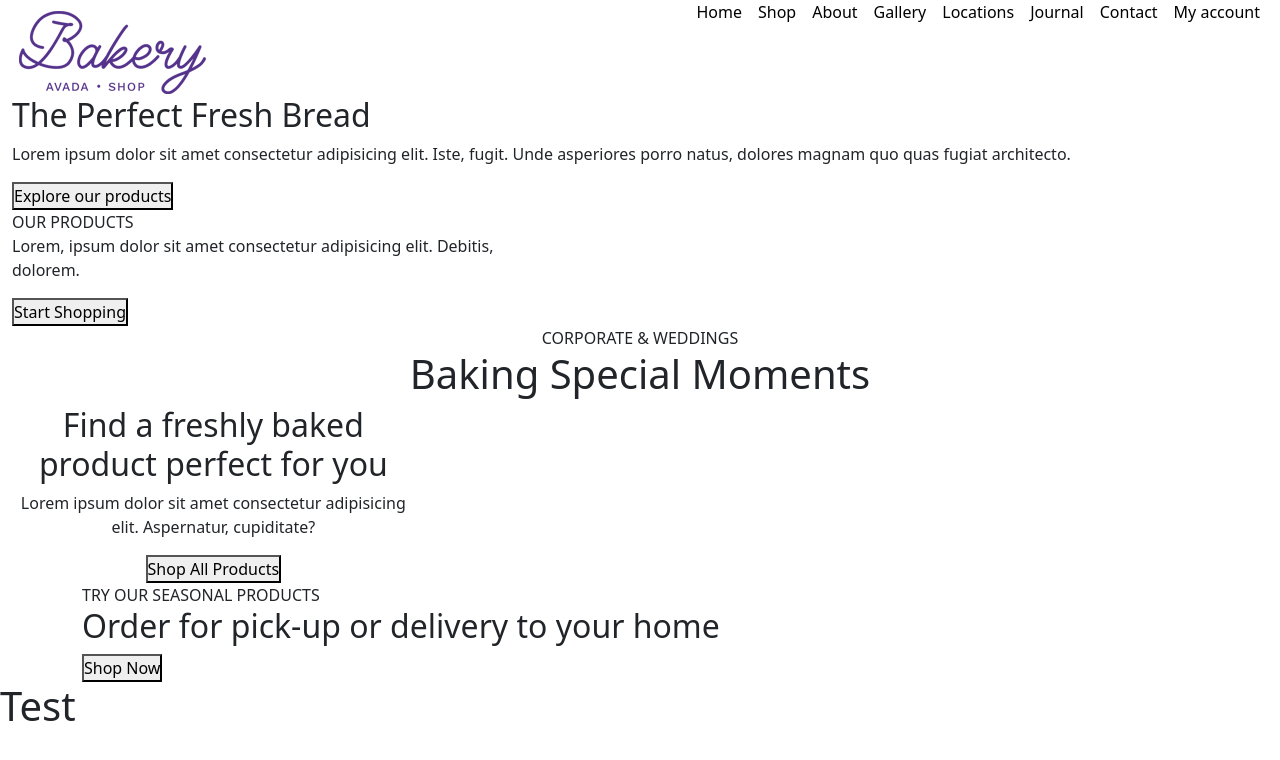
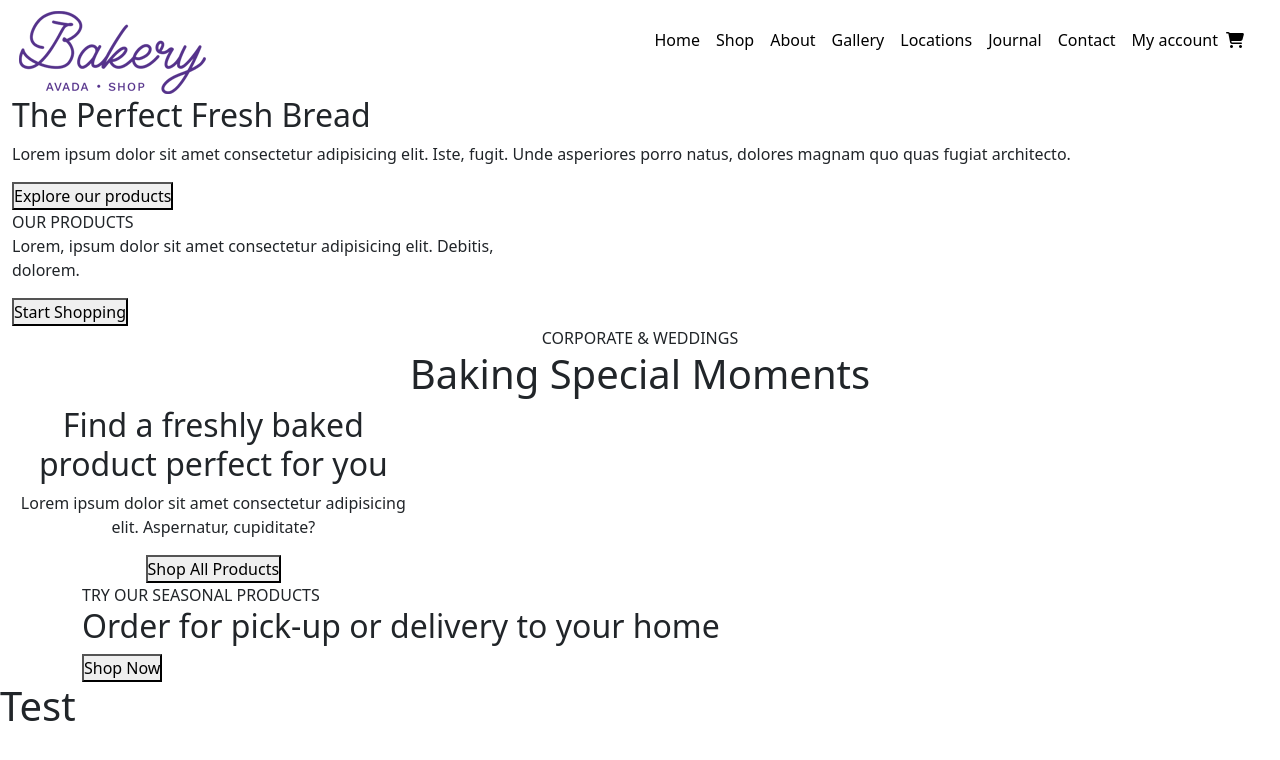
Before and after one commit to antoniostassi/proj-html-vuejs, a Vue app: page / in a window 1280 px wide. Shown: the top 760 px of the page. Built offline with nearby package versions, Linux system fonts and the light colour scheme.

Commit message:
FontAwesome + Shopcart icon

```diff
--- a/package.json
+++ b/package.json
@@ -9,6 +9,9 @@
     "preview": "vite preview"
   },
   "dependencies": {
+    "@fortawesome/fontawesome-free": "^6.6.0",
+    "@fortawesome/fontawesome-svg-core": "^6.6.0",
+    "@fortawesome/free-solid-svg-icons": "^6.6.0",
     "@popperjs/core": "^2.11.8",
     "bootstrap": "^5.3.3",
     "font-awesome": "^4.7.0",
--- a/src/App.vue
+++ b/src/App.vue
@@ -27,5 +27,6 @@
 
 <style lang="scss">
     @import "bootstrap/scss/bootstrap";
+    @import "@fortawesome/fontawesome-free/css/all.min.css";
 
 </style>
--- a/src/components/HeaderComponent.vue
+++ b/src/components/HeaderComponent.vue
@@ -18,7 +18,7 @@ import NavbarComponent from './NavbarComponent.vue';
     <header>
 
         <div class="container-xxl">
-            <div class="row">
+            <div class="row align-items-center">
                 <div class="col-3">
                     <img src="/src/assets/images/avada-bakery-logo.png" alt="Logo">
                 </div>
--- a/src/components/NavbarComponent.vue
+++ b/src/components/NavbarComponent.vue
@@ -19,9 +19,9 @@
 
 <template>
     <nav>
-        <ul class="d-flex justify-content-end">
+        <ul class="d-flex justify-content-end align-items-center">
             <li v-for="(btn, index) in navbarItems" :key="index" class="px-2"><a href="#">{{btn}}</a></li> <!-- Header list will be here -->
-            <li><i class="fa-solid fa-cart-shopping"></i></li>
+            <li class="me-4"><a href="#"><i class="fa-solid fa-cart-shopping"></i></a></li>
         </ul>
     </nav>
 </template>
```
Also changed, not shown: 1 other file (tests, documents, lock files or other folders).
